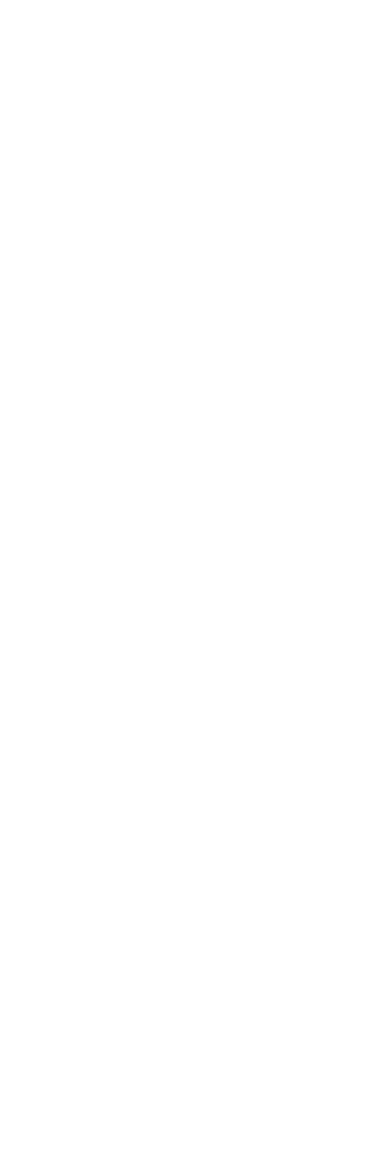
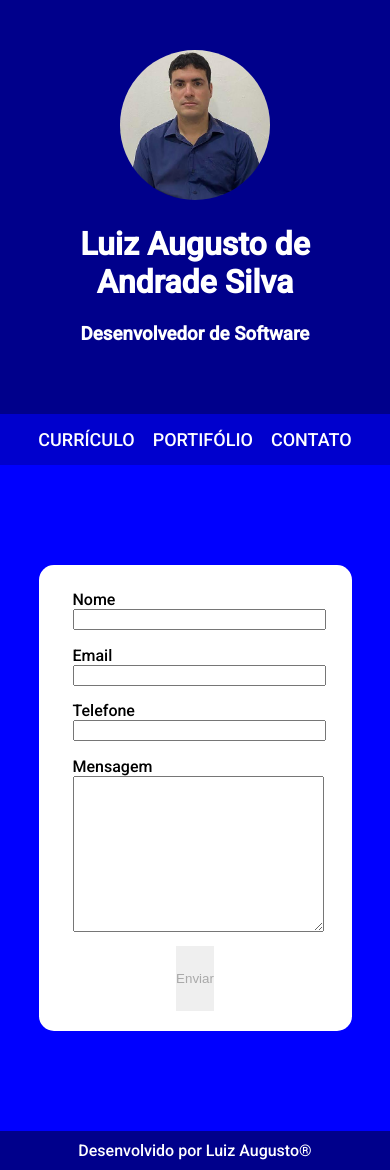
Before and after one commit to devluizaugusto/my-portfolio-website, a plain HTML site: page pages/contato.html in a window 390 px wide. Before the commit the page ends 844 px from the top, so only its background shows below. Drawn offline with Linux system fonts and the light colour scheme.

Commit message:
Acrescentada pagina contato.html e contato.css e feita melhoria na reponsividade do site alem de acrescentar interacao com o usuario

```diff
--- a/css/contato.css
+++ b/css/contato.css
@@ -0,0 +1,29 @@
+form{
+    width: 400px;
+    margin: 100px auto;
+    background-color: #FFFFFF;
+    padding: 20px;
+    border-radius: 15px;
+}
+
+form fieldset{
+    border: 0;
+}
+
+form fieldset label{
+    display: block;
+}
+
+form fieldset input, textarea{
+    width: 100%;
+}
+
+@media only screen and (max-width: 750px) {
+    .button {
+        padding: 25px 0px;
+    }
+
+    form{
+        width: 70%;
+    }
+}
--- a/css/portfolio.css
+++ b/css/portfolio.css
@@ -1,6 +1,6 @@
 main{
     text-align: center;
-    background-color: #FFFFFF;
+    background-color: #0000FF;
 }
 
 .item-portfolio{
@@ -8,6 +8,7 @@ main{
     margin: 50px;
     border: 1px solid #000000;
     font-weight: bold;
+    background-color: #FFFFFF;
 }
 
 .item-portfolio a{
--- a/css/style.css
+++ b/css/style.css
@@ -1,51 +1,67 @@
-body{
+body {
     font-family: 'Roboto', sans-serif;
     margin: 0;
     background-color:#0000FF;
 }
 
-header{
+header {
     padding: 50px;
 }
 
-header img{
+header img {
     height: 150px;
     border-radius: 50%;
 }
 
-nav{
+nav {
     background-color: #0000CD;
     text-align: center;
 }
 
-nav ul{
+nav ul {
     margin: 0;
     padding: 15px;
 }
 
-nav ul li{
+nav ul li {
     display: inline;
     margin: 50px;
 }
 
-li a{
+li a {
     text-decoration: none;
     color: #FFFFFF;
     font-size: large;
     text-transform: uppercase;
 }
 
-header, footer{
+header, footer {
     background-color: #00008B;
     text-align: center;
     color: white;
 }
 
-footer{
+footer {
     padding: 10px;
 }
 
+.button {
+    border: 0;
+    color: #A9A9A9;
+    padding: 17px;
+}
+
+.button:hover {
+    cursor: pointer;
+    color:#FFFFFF;
+    background-color: #8697A6;
+}
+
 @media only screen and (max-width: 600px) {
+    .button{
+        padding: 25px 0px;
+    }
+
     nav ul li{
         margin: 7px;
     }
--- a/pages/contato.html
+++ b/pages/contato.html
@@ -0,0 +1,61 @@
+<!DOCTYPE html>
+<html lang="pt-br">
+    <head>
+        <meta http-equiv="Content-Type" content="text/html;charset=UTF-8">
+        <meta name="viewport" content="width=device-width, initial-scale=1.0">
+        <meta name="keywords" content="site, pessoal, landing, portfólio, curriculo, contato, luiz augusto">
+        <meta name="description" content="Landing page pessoal do programador Luiz Augusto. Aqui você encontrará informações do currículo e portfólio do desenvolvedor de software.">
+        <link href="https://fonts.googleapis.com/css2?family=Roboto:wght@500&display=swap" rel="stylesheet">
+        <link rel="stylesheet" href="../css/style.css">
+        <link rel="stylesheet" href="../css/contato.css">
+        <link rel="icon" href="../assets/luiz.jpg">
+        <title>Site Pessoal de Luiz Augusto</title>
+    </head>
+    <body>
+        <header>
+            <img src="../assets/meu-avatar.jpg" alt="Foto de perfil">
+            <h1>Luiz Augusto de Andrade Silva</h1>
+            <h3>Desenvolvedor de Software</h3>
+        </header>
+        <nav>
+            <ul>
+                <li class="button">
+                    <a href="../index.html">Currículo</a>
+                </li>
+                <li class="button">
+                    <a href="portfolio.html">Portifólio</a>
+                </li>
+                <li class="button">
+                    <a href="#">Contato</a>
+                </li>
+            </ul>
+        </nav>
+
+        <main>
+            <form action="">
+                <fieldset>
+                    <label for="input-name">Nome</label>
+                    <input type="text" name="input-name" id="input-name">
+                </fieldset>
+                <fieldset>
+                    <label for="input-email">Email</label>
+                    <input type="email" name="input-email" id="input-email">
+                </fieldset>
+                <fieldset>
+                    <label for="input-phone">Telefone</label>
+                    <input type="phone" name="input-phone" id="input-phone">
+                </fieldset>
+                <fieldset>
+                    <label for="input-message">Mensagem</label>
+                    <textarea name="input-message" id="input-message" cols="30" rows="10"></textarea>
+                </fieldset>
+                <center>
+                    <input type="submit" value="Enviar" class="button">
+                </center>
+
+            </form>
+        </main>
+
+        <footer>Desenvolvido por Luiz Augusto&#174;</footer>
+    </body>
+</html>
```
Also changed, not shown: index.html (+6 -6 lines), pages/portfolio.html (+11 -11 lines).
